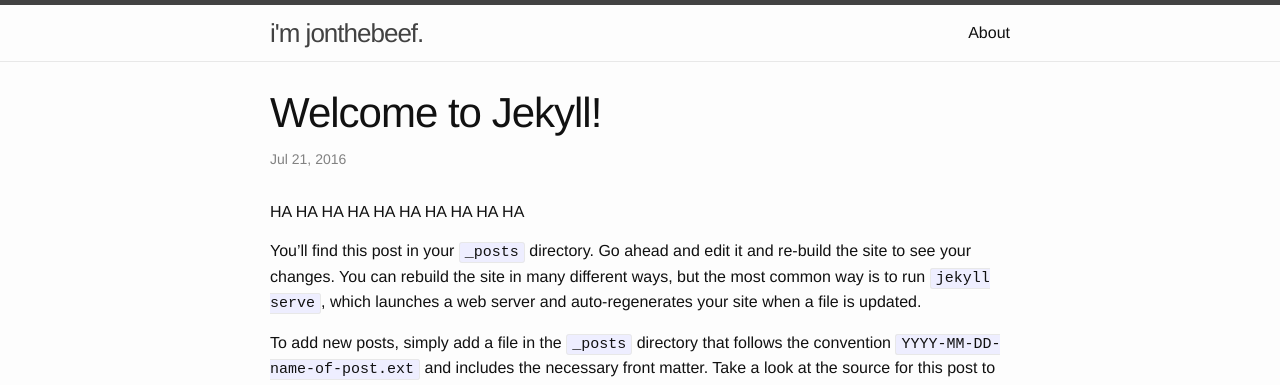
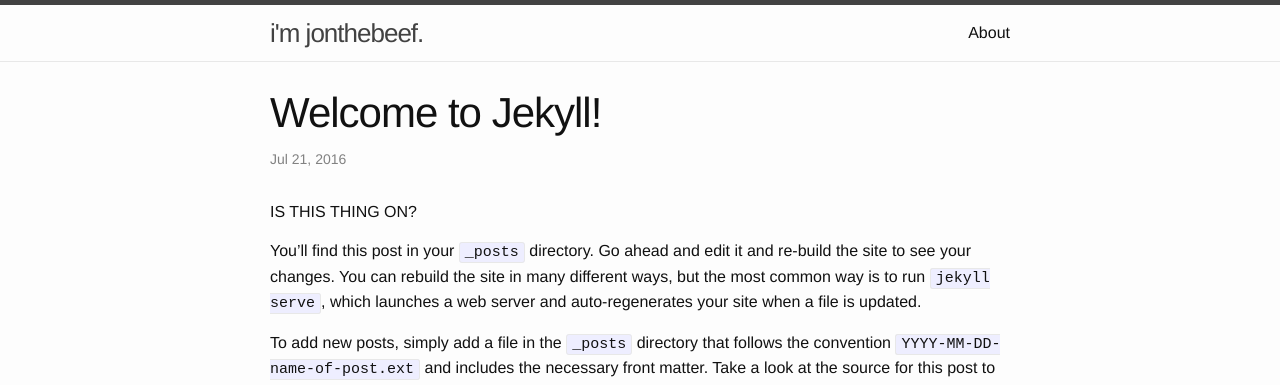
Before and after one commit to jonthebeef/jonthebeef.github.io, a Jekyll site: the page built from _posts/2016-07-21-welcome-to-jekyll.markdown, in a window 1280 px wide. Shown: the top 385 px of the page. Built offline with Jekyll 4.4.1, drawn with Linux system fonts in a browser that asks for light colours.

Commit message:
hmm, test. is this thing working?

```diff
--- a/_posts/2016-07-21-welcome-to-jekyll.markdown
+++ b/_posts/2016-07-21-welcome-to-jekyll.markdown
@@ -4,7 +4,7 @@ title:  "Welcome to Jekyll!"
 date:   2016-07-21 11:58:31 +0100
 categories: jekyll update
 ---
-HA HA HA HA HA HA HA HA HA HA
+IS THIS THING ON?
 
 
 You’ll find this post in your `_posts` directory. Go ahead and edit it and re-build the site to see your changes. You can rebuild the site in many different ways, but the most common way is to run `jekyll serve`, which launches a web server and auto-regenerates your site when a file is updated.
```
